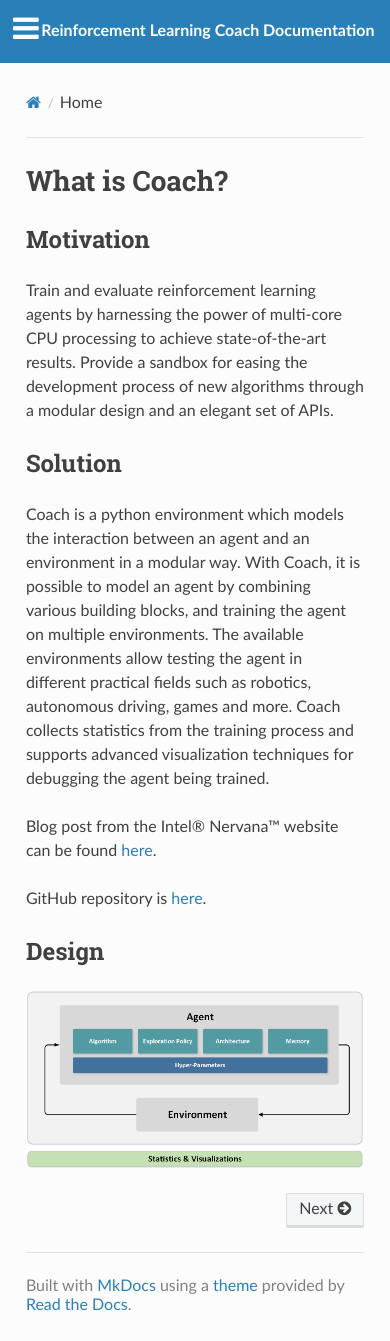
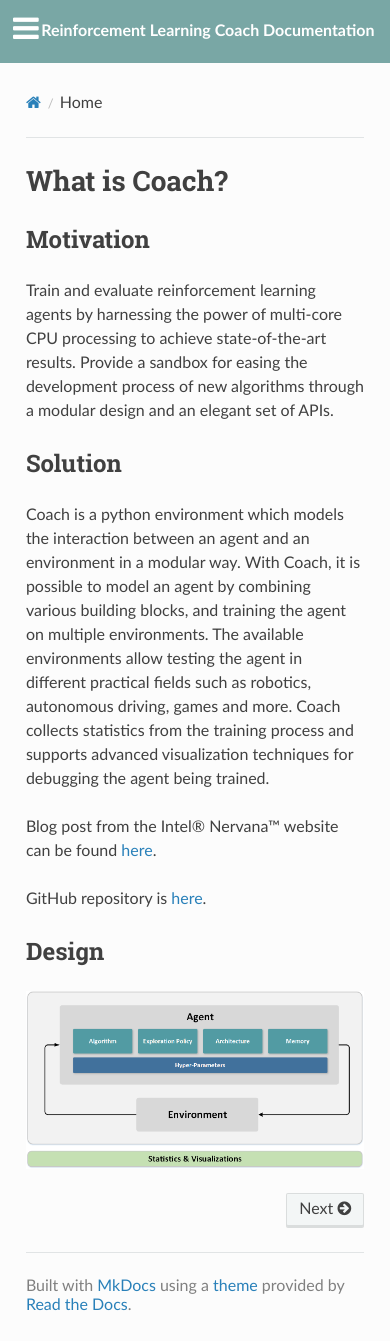
Before and after one commit to IntelLabs/coach, an MkDocs documentation site: the page built from docs/docs/index.md, in a window 390 px wide. Built offline with MkDocs 1.6.1, drawn with Linux system fonts in a browser that asks for light colours; nearby versions of some CDN libraries; old or Windows-style settings are respelled for this version of MkDocs.

Commit message:
fixed docs color for mobile

```diff
--- a/docs/docs/extra.css
+++ b/docs/docs/extra.css
@@ -1,3 +1,7 @@
 .wy-side-nav-search {
     background-color: #79a7a5;
 }
+
+.wy-nav-top {
+    background: #79a7a5;
+}
```
